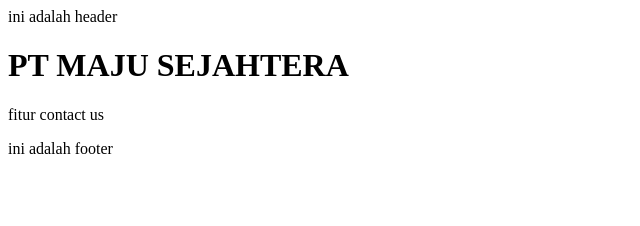
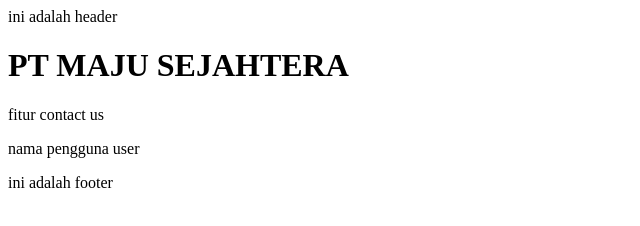
Before and after one commit to qialfariq/company-2, a plain HTML site: page assets/cnct.html in a window 1280 px wide. Shown: the whole page, without its empty margins (0-640 px from the left). Drawn offline with Linux system fonts and the light colour scheme.

Commit message:
mengubah file cnct

```diff
--- a/assets/cnct.html
+++ b/assets/cnct.html
@@ -9,6 +9,7 @@
     <header>ini adalah header</header>
     <h1>PT MAJU SEJAHTERA</h1>
     <p>fitur contact us</p>
+    <p>nama pengguna user</p>
     <footer>ini adalah footer</footer>
   </body>
 </html>
```
